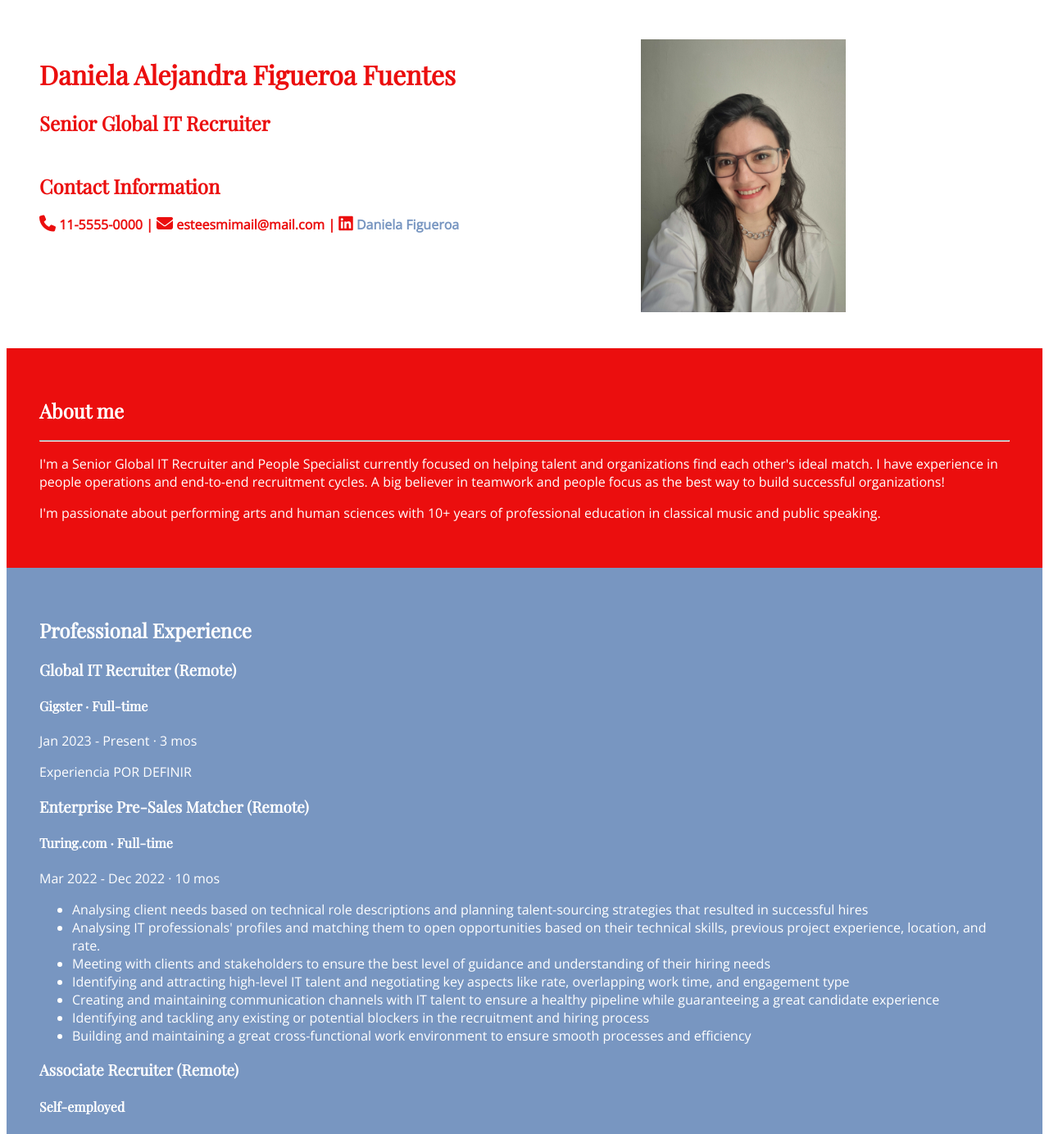
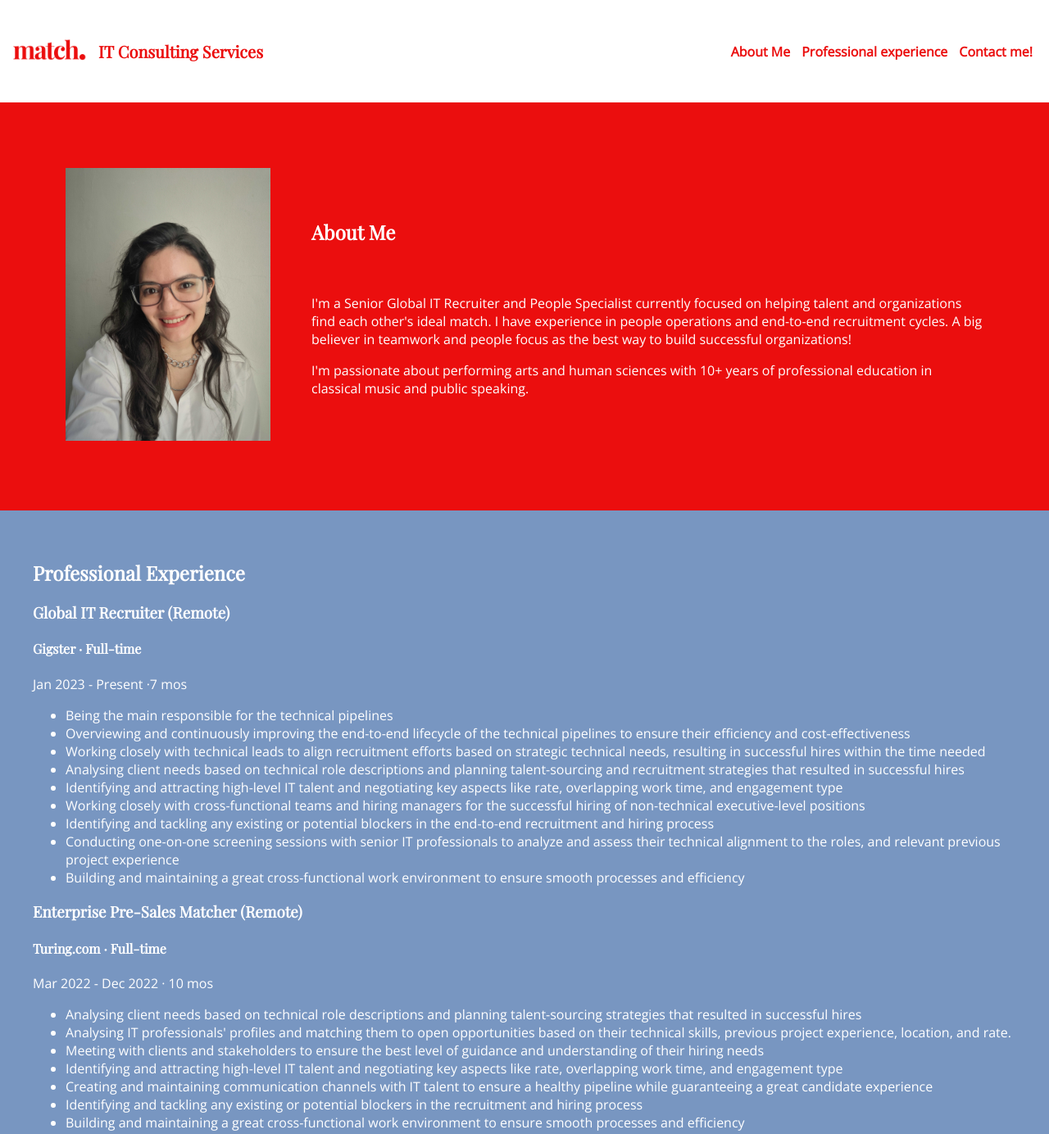
Before and after one commit to theycallmeDani/proyecto-final, a plain HTML site: page Index.html in a window 1280 px wide. Shown: the top 1384 px of the page at 82% size. Drawn offline with nearby package versions, Linux system fonts and the light colour scheme.

Commit message:
nuevo-header-test-de-responsive

```diff
--- a/Index.html
+++ b/Index.html
@@ -1,7 +1,8 @@
 <!DOCTYPE html>
 <html lang="en">
   <head>
-    <title>¡Hola, soy Dani!</title>
+    <title>Daniela Figueroa</title>
+    <meta name="viewport" content="width=device-width, initial-scale=1.0">
     <link href="styles.css" rel="stylesheet">
     <link rel="preconnect" href="https://fonts.googleapis.com">
     <link rel="preconnect" href="https://fonts.gstatic.com" crossorigin>
@@ -11,25 +12,23 @@
   </head>
   <body>
     <header>
-      <div class="header-title">
-        <h1 class="main-title">Daniela Alejandra Figueroa Fuentes</h1>
-        <h2>Senior Global IT Recruiter</h2>
-        <div class="header-content">
-          <h2>Contact Information</h2>
-          <p id="contact-info"><i class="fa-solid fa-phone"></i> 11-5555-0000 | <i class="fa-solid fa-envelope"></i> esteesmimail@mail.com | <i class="fa-brands fa-linkedin"></i> <a
-            href="https://www.linkedin.com/in/danielafigueroafuentes/"
-            target="_blank" rel="noopener noreferrer"
-            >Daniela Figueroa</a></p>
+      <div class="logo">
+        <a href="https://www.linkedin.com/in/danielafigueroafuentes/" target="_blank" rel="noopener noreferrer"><img src="imagenes/Logo.png" alt="Logo" class="logo-image"></a>
+        <h2 class="logo-name">IT Consulting Services</h2>
       </div>
-      </div>
-      <div class="header-image">
-        <a href="https://www.linkedin.com/in/danielafigueroafuentes/" target="_blank" rel="noopener noreferrer"><img src="imagenes/Imagen de perfil.jpg" width="250px" alt="Daniela Figueroa's profile image" class="profile-image"/></a>
-      </div>
+      <nav>
+        <a href="#about-me"><bottom>About Me</bottom></a>
+        <a href="#professional-experience"><bottom>Professional experience</bottom></a>
+        <a href="#contact-me"><bottom>Contact me!</bottom></a>
+      </nav>
     </header>
     <main>
       <section class="about-me">
-        <h2><name"About-me"></name>About me</h2>
-        <hr>
+          <div class="aboutme-image">
+            <a href="https://www.linkedin.com/in/danielafigueroafuentes/" target="_blank" rel="noopener noreferrer"><img src="imagenes/Imagen de perfil.jpg" width="250px" alt="Daniela Figueroa's profile image" class="profile-image"/></a>
+          </div>
+          <div id="aboutme-text">
+            <h2 class="aboutme-title">About Me</h2>
             <p id="personal-summary">
             I'm a Senior Global IT Recruiter and People Specialist currently focused
             on helping talent and organizations find each other's ideal match. I have
@@ -40,16 +39,42 @@
             I'm passionate about performing arts and human sciences with 10+ years of
             professional education in classical music and public speaking.
             </p>
+          </div>
       </section>
-      <section class="professional-experience">
-        <section class="professional-experience-title">
+      <section id="professional-experience">
         <h2>Professional Experience</h2>
-        </section>
           <h3>Global IT Recruiter (Remote)</h3>
             <h4 class="company">Gigster · Full-time</h4>
-        <p>Jan 2023 - Present · 3 mos</p>
-        <p>Experiencia POR DEFINIR</p>
-
+              <p>Jan 2023 - Present ·7 mos</p>
+                <ul class="lista-de-responsabilidades">
+                  <li>
+                  Being the main responsible for the technical pipelines
+                  </li>
+                  <li>
+                  Overviewing and continuously improving the end-to-end lifecycle of the technical pipelines to ensure their efficiency and cost-effectiveness
+                  </li>
+                  <li>
+                  Working closely with technical leads to align recruitment efforts based on strategic technical needs, resulting in successful hires within the time needed
+                  </li>
+                  <li>
+                  Analysing client needs based on technical role descriptions and planning talent-sourcing and recruitment strategies that resulted in successful hires
+                  </li>
+                  <li>
+                  Identifying and attracting high-level IT talent and negotiating key aspects like rate, overlapping work time, and engagement type
+                  </li>
+                  <li>
+                  Working closely with cross-functional teams and hiring managers for the successful hiring of non-technical executive-level positions
+                  </li>
+                  <li>
+                  Identifying and tackling any existing or potential blockers in the end-to-end recruitment and hiring process
+                  </li>
+                  <li>
+                  Conducting one-on-one screening sessions with senior IT professionals to analyze and assess their technical alignment to the roles, and relevant previous project experience
+                  </li>
+                  <li>
+                  Building and maintaining a great cross-functional work environment to ensure smooth processes and efficiency
+                  </li>
+                 </ul>
           <h3>Enterprise Pre-Sales Matcher (Remote)</h3>
             <h4 class="company">Turing.com · Full-time</h4>
                <p>Mar 2022 - Dec 2022 · 10 mos</p>
@@ -84,7 +109,6 @@
                   ensure smooth processes and efficiency
                   </li>
                 </ul>
-
           <h3>Associate Recruiter (Remote)</h3>
             <h4 class="company">Self-employed</h4>
              <p>Jan 2020 - Feb 2022 · 2 yrs 2 mos</p>
@@ -93,7 +117,6 @@
                 <li>IT Talent sourcing and headhunting</li>
                 <li>Phone and video screening of candidates</li>
                 </ul>
-
           <h3>IT Recruiter - Human Resources Specialist (Remote)</h3>
             <h4 class="company">Paradiso Solutions Leading eLearning Company · Full-time</h4>
               <p>Jul 2018 - Dec 2019 · 1 yr 6 mos</p>
@@ -118,7 +141,6 @@
                   </li>
                   <li>Negotiating and arranging employee settlement</li>
                 </ul>
-
           <h3>Operations Manager - Recruiter (Hybrid)</h3>
             <h4 class="company">Top 10 Tours in Medelling, SAS · Full-time</h4>
               <p>Jan 2018 - Jun 2018 · 6 mos</p>
@@ -137,21 +159,19 @@
                   commission
                   </li>
                </ul>
+        </div>
       </section>
-      <section class="soft-skills-hobbies">
-        <h2>Soft Skills</h2>
-        <ul class="lista-de-responsabilidades">
-          <li>Strong teamwork mindset</li>
-          <li>Proactive communicator</li>
-          <li>Process and automation driven</li>
-        </ul>
-        <h2>Hobbies</h2>
-        <ul class="lista-de-responsabilidades">
-          <li>Roller skating</li>
-          <li>Pilates</li>
-          <li>Taking long walks in the city</li>
-       </ul>
+      <section id="contact-me">
+          <h2>Contact me!</h2>
+          <p id="contact-info"><i class="fa-solid fa-phone"></i> 11-5555-0000 | <i class="fa-solid fa-envelope"></i> esteesmimail@mail.com | <i class="fa-brands fa-linkedin"></i> <a
+            href="https://www.linkedin.com/in/danielafigueroafuentes/"
+            target="_blank" rel="noopener noreferrer"
+            >Daniela Figueroa</a></p>
+        </div>
       </section>
     </main>
   </body>
+  <footer>
+    <h3>Thank you for visiting!</h3>
+  </footer>
 </html>
--- a/styles.css
+++ b/styles.css
@@ -1,3 +1,6 @@
+body {
+  margin: 0;
+}
 h1,
 h2,
 h3,
@@ -8,31 +11,60 @@ p,
 li {
   font-family: 'Open Sans', sans-serif;
 }
+a {
+  text-decoration: none;
+  font-family: 'Open Sans', sans-serif;
+  color: #EB0E0E;
+}
 header {
   background-color: white;
+  display: flex;
+  justify-content: space-between;
+  align-items: center;
+  min-height: 50px;
   color:#EB0E0E;
   font-weight: bold;
-  padding: 40px;
+  padding: 10px;
+}
+nav a {
+  padding-right: 10px;
+}
+nav a:hover {
+  font-weight:normal;
+}
+.logo{
   display: flex;
-  justify-content: space-between;
+  align-items:center
 }
-.header-content {
-  padding-top: 5px;
+.logo-image {
+  height: 100px;
+  margin-right: 10px;
 }
-.header-image {
-  padding-right: 200px;
+.logo-name {
+  font-size: 20px;
 }
 .about-me{
+  display: flex;
+  align-items: center;
   background-color:#EB0E0E;
   color:white;
-  padding: 40px;
+  padding: 80px;
 }
-.professional-experience {
+.aboutme-title {
+  padding-bottom: 40px;
+}
+#aboutme-text {
+  margin-left: 50px;
+}
+#professional-experience {
   background-color: #7896C1;
   color: white;
   padding: 40px;
 }
-.soft-skills-hobbies {
+.professionalexperience-text {
+  padding: 30px;
+}
+#contact-me {
   background-color: #D8BC9F;
   color: #EB0E0E;
   padding: 40px;
@@ -47,3 +79,7 @@ a[href="https://www.linkedin.com/in/danielafigueroafuentes/"] {
 .fa-linkedin {
   font-size: 20px;
 }
+footer {
+  align-items:center;
+  display: flex;
+}
```
Also changed, not shown: Imagenes/Logo.png (added). Lines whose indentation alone changed are shown as unchanged.
